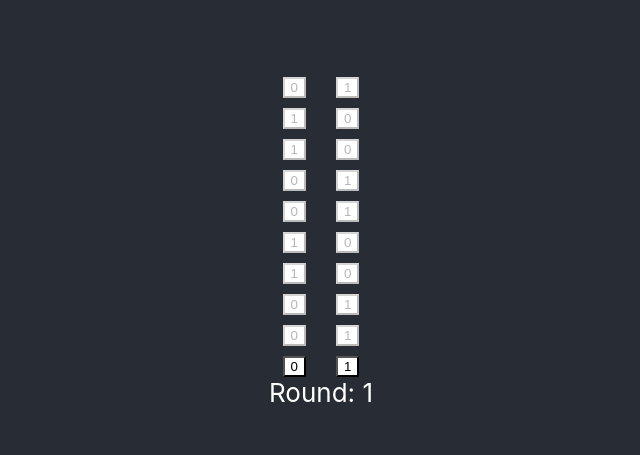
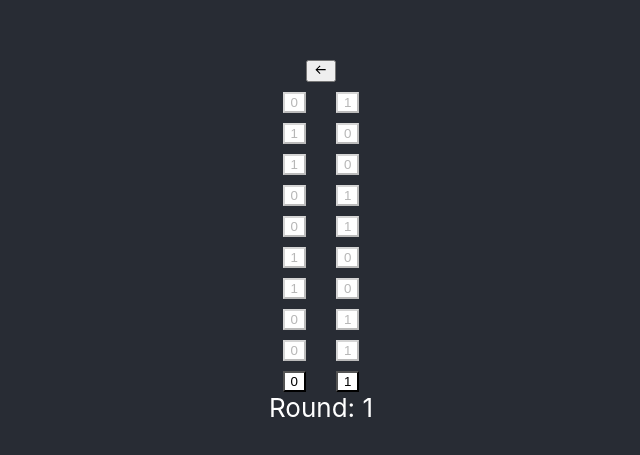
Before and after one commit to Software-Squids/Glass-Bridge-Memory-Game, a React (Create React App) app: page /Play in a window 1280 px wide. Shown: the part 163-618 px from the top of the page, without its empty margins (319-959 px from the left). Built offline with nearby package versions, Linux system fonts and the light colour scheme.

Commit message:
icons, font, global components SquidText not yet working, this commit is to move stuff to me desktop

```diff
--- a/package.json
+++ b/package.json
@@ -15,6 +15,7 @@
     "react": "^17.0.2",
     "react-dom": "^17.0.2",
     "react-grid-system": "^7.3.1",
+    "react-icons": "^4.3.1",
     "react-router-dom": "^5.3.0",
     "react-scripts": "4.0.3",
     "recoil": "^0.4.1",
--- /dev/null
+++ b/src/components/BackArrow.jsx
@@ -0,0 +1,21 @@
+import React from 'react';
+import { BiArrowBack } from 'react-icons/bi';
+import { useHistory } from 'react-router-dom';
+import styled from 'styled-components';
+
+
+const StyledArrow = styled.button`
+
+`;
+
+
+function BackArrow() {
+  let history = useHistory();
+
+  return (
+      <StyledArrow className="back" onClick={() => history.goBack()}>
+          <BiArrowBack />
+      </StyledArrow>
+  );
+}
+export { BackArrow };
--- /dev/null
+++ b/src/components/SquidText.jsx
@@ -0,0 +1,15 @@
+import React, { Text } from 'react';
+import styled from 'styled-components';
+
+
+const StyledText = styled.text`
+font-family: 'GameOfSquids';
+color: 'pink';
+`;
+
+function SquidText(props) {
+  return (
+    <Text>{props.text}</Text>
+  );
+}
+export { SquidText };
--- /dev/null
+++ b/src/components/index.js
@@ -0,0 +1,4 @@
+import { BackArrow } from './BackArrow';
+import { SquidText } from './SquidText';
+
+export { BackArrow, SquidText };
--- a/src/index.css
+++ b/src/index.css
@@ -11,3 +11,8 @@ code {
   font-family: source-code-pro, Menlo, Monaco, Consolas, 'Courier New',
     monospace;
 }
+
+@font-face {
+  font-family: 'GameOfSquids';
+  src: local('GameOfSquids'), url(./fonts/GameOfSquids/GameOfSquids-1GMVL.ttf) format('woff2');
+}
--- a/src/pages/GlassBridge/GamePage.jsx
+++ b/src/pages/GlassBridge/GamePage.jsx
@@ -3,6 +3,7 @@ import { useRecoilValue } from 'recoil';
 import styled from 'styled-components';
 
 import Bridge from './Bridge'
+import { BackArrow } from '../../components';
 import { rows, cols, round, board } from '../../states';
 
 
@@ -13,7 +14,8 @@ const StyledGame = styled.div`
 function GamePage() {
   return (
     <StyledGame key={useRecoilValue(board)}>
-      <Bridge rows={useRecoilValue(rows) + useRecoilValue(round) - 1}
+      <BackArrow />
+      <Bridge rows={useRecoilValue(rows) + (useRecoilValue(round) - 1)}
               cols={useRecoilValue(cols)}></Bridge>
       Round: {useRecoilValue(round)}
     </StyledGame>
--- a/src/pages/Home/Home.jsx
+++ b/src/pages/Home/Home.jsx
@@ -1,6 +1,8 @@
 import React from 'react';
 import { Link } from 'react-router-dom';
 import styled from 'styled-components';
+
+import { SquidText } from '../../components';
 
 
 const StyledHome = styled.div`
@@ -12,6 +14,7 @@ const StyledHome = styled.div`
 `
 
 /* /Scores and /Help are currently empty */
+// ADD: <SquidText>Glass Bridge</SquidText> and make it work
 function Home() {
   return (
     <StyledHome>
```
Also changed, not shown: src/fonts/GameOfSquids/GameOfSquids-1GMVL.ttf (added), src/fonts/GameOfSquids/misc/license.txt (added), 1 other file (tests, documents, lock files or other folders).
